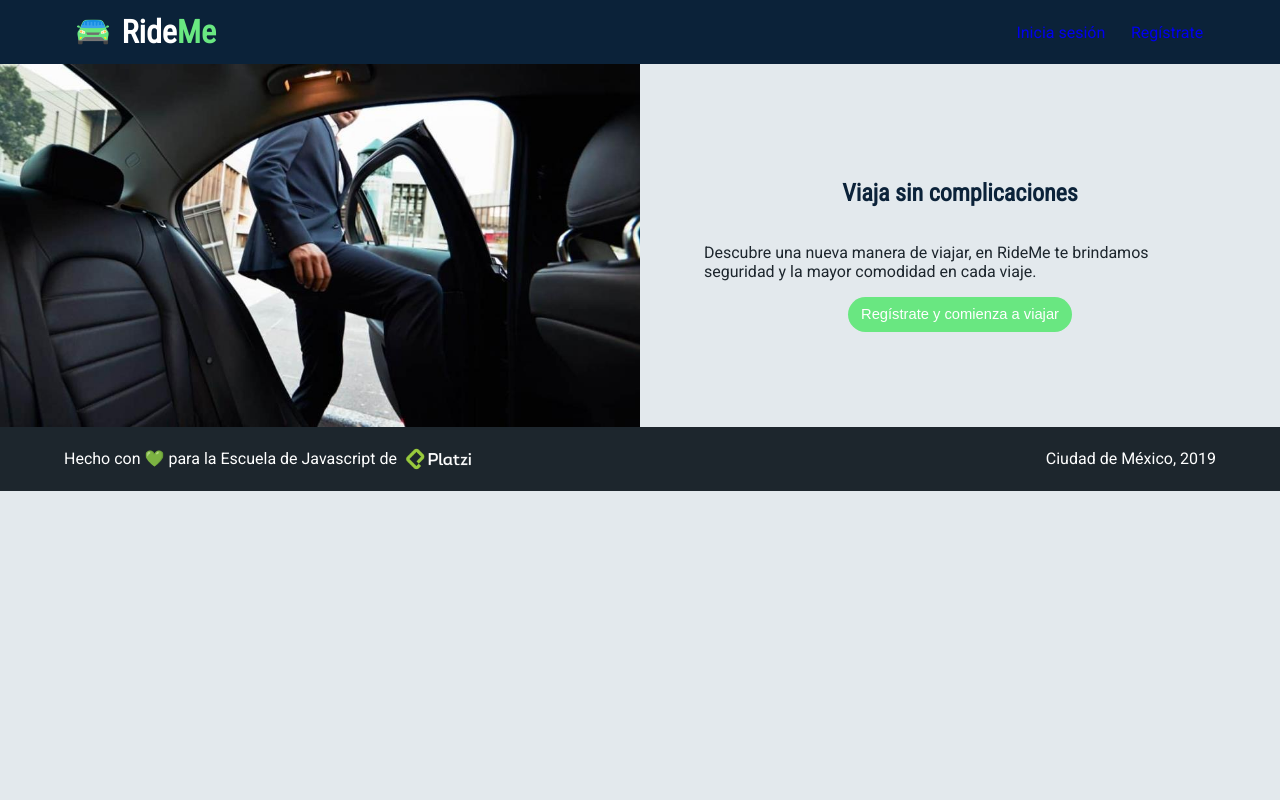
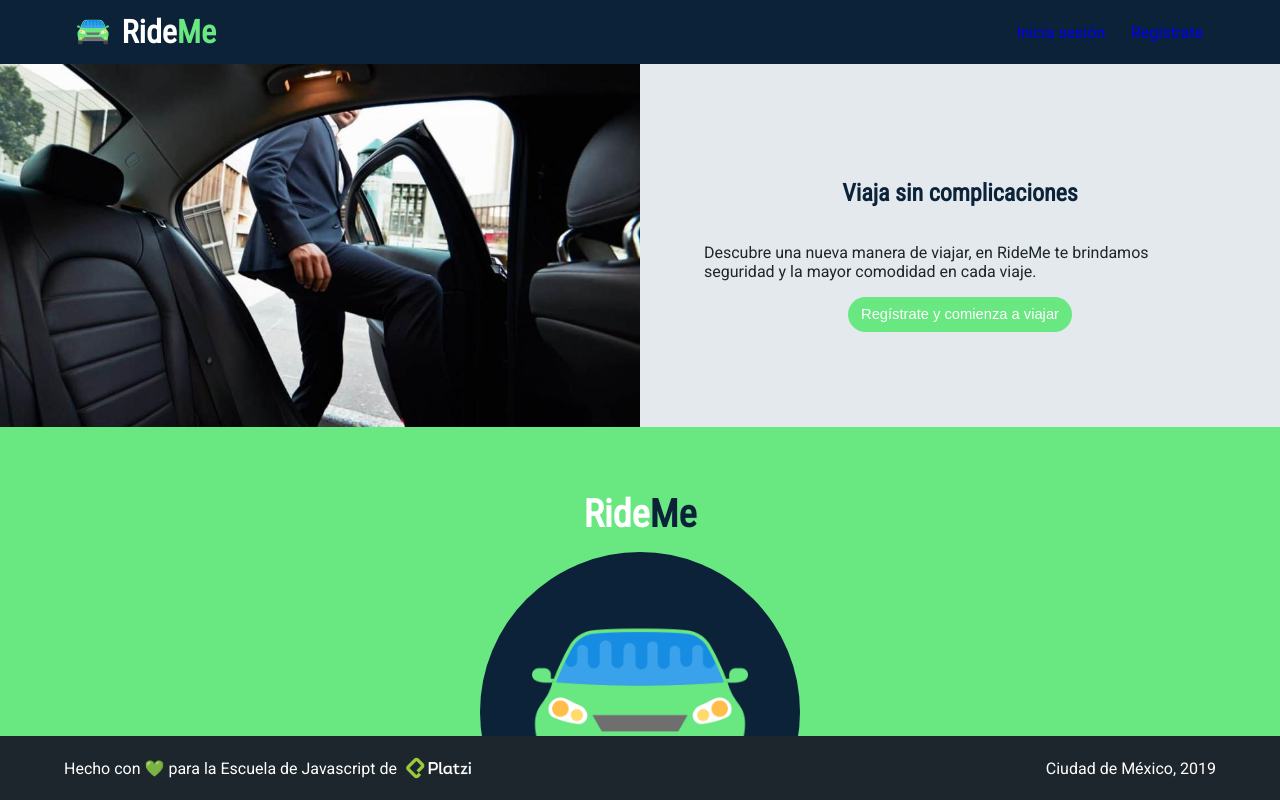
Before and after one commit to luisflorescode/RideMe, a React app: page / in a window 1280 px wide. Built offline with nearby package versions, Linux system fonts and the light colour scheme.

Commit message:
Add Info container and Landing container

```diff
--- a/src/App.jsx
+++ b/src/App.jsx
@@ -1,13 +1,13 @@
 import React from 'react';
 import { BrowserRouter, Switch, Route } from 'react-router-dom';
 import './assets/styles/App.scss';
-import Horizontal from './layouts/Horizontal';
+import Landing from './containers/Landing';
 
 const App = () => (
   <BrowserRouter>
     <Switch>
-      <Route exact path='/login' component={Horizontal} />
-      <Route exact path='/' component={Horizontal} />
+      <Route exact path='/login' component={Landing} />
+      <Route exact path='/' component={Landing} />
     </Switch>
   </BrowserRouter>
 );
--- a/src/assets/styles/App.scss
+++ b/src/assets/styles/App.scss
@@ -51,17 +51,23 @@ a {
 }
 
 button {
-  padding: .75vw 1vw;
-  font-size: 1.15vw;
-  color: $light-color;
   background-color: $success-color;
   border: none;
   border-radius: 1.5vw;
+  color: $light-color;
+  padding: .75vw 1vw;
+  font-size: 1.15vw;
+  transition: background-color 750ms ease-in;
 }
 
-button:hover{
+button:hover {
   cursor: pointer;
   background-color: $select-color;
+}
+
+button:disabled {
+  cursor: default;
+  opacity: 50%;
 }
 
 :focus {
@@ -80,7 +86,7 @@ button:hover{
 
 @mixin flexCenCen {
   display: flex;
-  justify-content: space-between;
+  justify-content: center;
   align-items: center;
 }
 
--- /dev/null
+++ b/src/assets/styles/components/Info.scss
@@ -0,0 +1,32 @@
+@import '../App.scss';
+
+.info {
+  @include flexColCenCen;
+  background-color: $success-color;
+  color: $light-color;
+  padding: 5vw 7.5vw;
+
+  .info__title {
+    font-size: 3vw;
+    margin: 0;
+    color: inherit;
+
+    span {
+      color: $primary-color;
+    }
+  }
+
+  .info__logo {
+    @include flexCenCen;
+    width: 25vw;
+    height: 25vw;
+    padding: 1.25vw;
+    background-color: $primary-color;
+    border-radius: 50%;
+  }
+
+  .info__logo-img {
+    width: 75%;
+    height: auto;
+  }
+}
--- /dev/null
+++ b/src/assets/styles/containers/Landing.scss
@@ -0,0 +1 @@
+@import '../App.scss';
--- /dev/null
+++ b/src/assets/styles/layouts/Horizontal.scss
@@ -0,0 +1,6 @@
+@import '../App.scss';
+
+.horizontal__content {
+  height: calc(100vh - 10vw);
+  overflow: auto;
+}
--- /dev/null
+++ b/src/components/Info.jsx
@@ -0,0 +1,17 @@
+import React from 'react';
+import '../assets/styles/components/Info.scss';
+import logo from '../assets/static/logo.png';
+
+const Info = () => (
+  <section className='info'>
+    <h2 className='info__title'>
+      Ride
+      <span>Me</span>
+    </h2>
+    <figure className='info__logo'>
+      <img className='info__logo-img' src={logo} alt='rideMe-logo' />
+    </figure>
+  </section>
+);
+
+export default Info;
--- /dev/null
+++ b/src/containers/Landing.jsx
@@ -0,0 +1,16 @@
+import React from 'react';
+
+import Horizontal from '../layouts/Horizontal';
+import Hero from '../components/Hero';
+import Info from '../components/Info';
+
+import '../assets/styles/containers/Landing.scss';
+
+const Landing = () => (
+  <Horizontal>
+    <Hero />
+    <Info />
+  </Horizontal>
+);
+
+export default Landing;
--- a/src/layouts/Horizontal.jsx
+++ b/src/layouts/Horizontal.jsx
@@ -1,13 +1,16 @@
 import React from 'react';
+
 import Header from '../components/Header';
 import Footer from '../components/Footer';
-import Hero from '../components/Hero';
+
+import '../assets/styles/layouts/Horizontal.scss';
 
 const Horizontal = ({ children }) => (
   <>
     <Header />
-    {children}
-    <Hero />
+    <div className='horizontal__content'>
+      {children}
+    </div>
     <Footer />
   </>
 );
```
